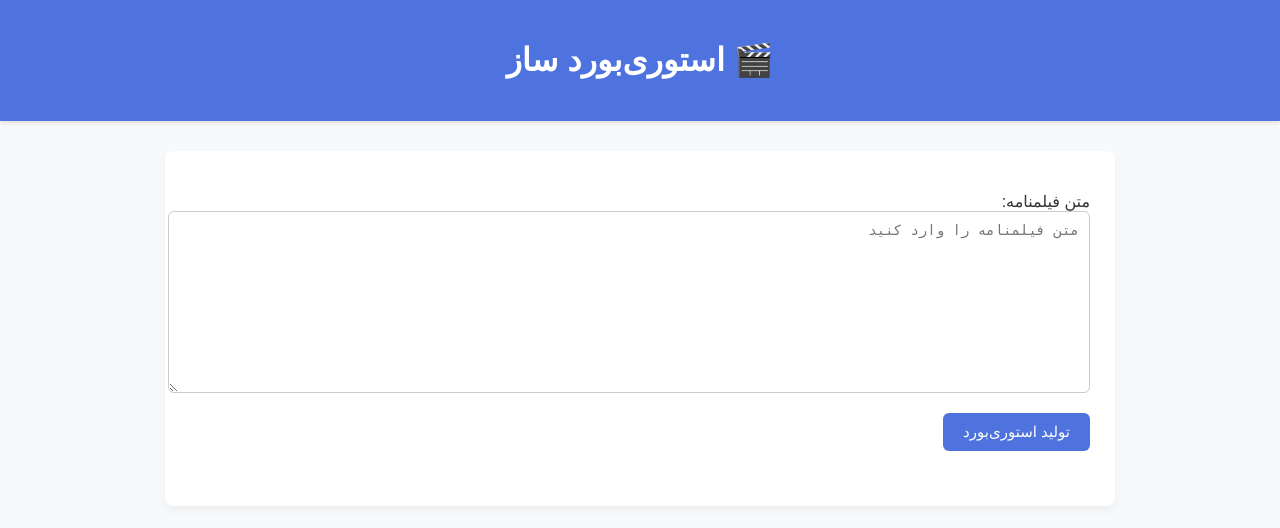
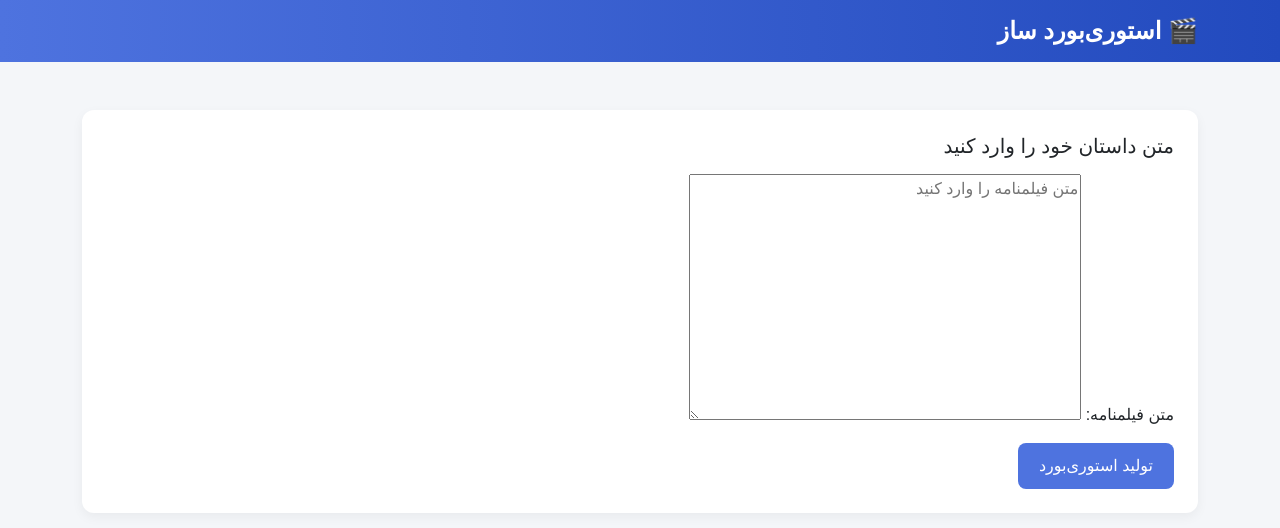
Before and after one commit to Fatemeh-Ghodrati/Storyboard-Generator, a Django app: page / in a window 1280 px wide. Shown: the top 528 px of the page. Run offline with Django 5.2, Linux system fonts and the light colour scheme.

Commit message:
bug fixed and front changed

```diff
--- a/storyboard/templates/storyboard/index.html
+++ b/storyboard/templates/storyboard/index.html
@@ -2,108 +2,86 @@
 <html lang="fa" dir="rtl">
 <head>
   <meta charset="UTF-8">
-  <title>استوری‌بورد ساز</title>
+  <title>استوری‌بورد ساز 🎬</title>
+  <link href="https://cdn.jsdelivr.net/npm/bootstrap@5.3.3/dist/css/bootstrap.rtl.min.css" rel="stylesheet">
   <style>
     body {
+      background: #f4f6f9;
       font-family: "Vazir", sans-serif;
-      background: #f8f9fa;
-      color: #333;
-      margin: 0;
-      padding: 0;
     }
-    header {
+    .navbar {
+      background: linear-gradient(90deg, #4e73df, #224abe);
+    }
+    .navbar-brand {
+      color: white !important;
+      font-weight: bold;
+      font-size: 1.5rem;
+    }
+    .card img {
+      border-radius: 8px;
+      box-shadow: 0 4px 10px rgba(0,0,0,0.15);
+    }
+    .card {
+      border: none;
+      border-radius: 12px;
+      box-shadow: 0 4px 12px rgba(0,0,0,0.05);
+      transition: transform 0.2s ease-in-out;
+    }
+    .card:hover {
+      transform: translateY(-5px);
+    }
+    .btn-custom {
       background: #4e73df;
       color: white;
-      padding: 20px;
-      text-align: center;
-      box-shadow: 0 2px 4px rgba(0,0,0,0.1);
+      border-radius: 8px;
+      padding: 10px 20px;
     }
-    main {
-      width: 90%;
-      max-width: 900px;
-      margin: 30px auto;
-      background: white;
-      padding: 25px;
-      border-radius: 8px;
-      box-shadow: 0 4px 8px rgba(0,0,0,0.05);
-    }
-    form {
-      margin-bottom: 30px;
-    }
-    textarea {
-      width: 100%;
-      min-height: 120px;
-      padding: 10px;
-      border: 1px solid #ccc;
-      border-radius: 6px;
-      font-size: 14px;
-      resize: vertical;
-    }
-    button {
-      background: #4e73df;
-      color: white;
-      border: none;
-      padding: 10px 20px;
-      font-size: 15px;
-      border-radius: 6px;
-      cursor: pointer;
-      transition: background 0.3s ease;
-    }
-    button:hover {
+    .btn-custom:hover {
       background: #2e59d9;
-    }
-    h2 {
-      margin-top: 40px;
-      border-bottom: 2px solid #eee;
-      padding-bottom: 10px;
-    }
-    .scene {
-      margin-bottom: 25px;
-      padding-bottom: 20px;
-      border-bottom: 1px dashed #ddd;
-    }
-    .scene h3 {
-      margin: 10px 0;
-      color: #4e73df;
-    }
-    .scene p {
-      margin: 6px 0;
-    }
-    .scene img {
-      max-width: 100%;
-      border-radius: 6px;
-      margin-top: 10px;
-      box-shadow: 0 2px 8px rgba(0,0,0,0.1);
     }
   </style>
 </head>
 <body>
-  <header>
-    <h1>🎬 استوری‌بورد ساز</h1>
-  </header>
-  <main>
+  <nav class="navbar navbar-expand-lg">
+    <div class="container">
+      <a class="navbar-brand" href="#">🎬 استوری‌بورد ساز</a>
+    </div>
+  </nav>
+
+  <div class="container mt-5">
+    <div class="card p-4 mb-4">
+      <h5 class="mb-3">متن داستان خود را وارد کنید</h5>
       <form method="post">
         {% csrf_token %}
+        <div class="mb-3">
           {{ form.as_p }}
-      <button type="submit">تولید استوری‌بورد</button>
+        </div>
+        <button type="submit" class="btn btn-custom">تولید استوری‌بورد</button>
       </form>
+    </div>
 
     {% if results %}
-      <h2>نتایج</h2>
+      <h2 class="mb-4">📌 نتایج</h2>
+      <div class="row g-4">
         {% for text, image_url, keywords, sentiment, score in results %}
-        <div class="scene">
-          <h3>صحنه:</h3>
+          <div class="col-md-6">
+            <div class="card p-3 h-100">
+              <h5 class="text-primary">صحنه:</h5>
               <p>{{ text }}</p>
               <p><strong>کلمات کلیدی:</strong> {{ keywords|join:", " }}</p>
               <p><strong>احساسات:</strong> {{ sentiment }} (امتیاز: {{ score }})</p>
               {% if image_url %}
-            <img src="{{ image_url }}" alt="Storyboard Image">
+                <img src="{{ image_url }}" class="img-fluid mt-2" alt="Storyboard Image">
               {% else %}
-            <p style="color:red;">⚠️ خطا در تولید تصویر</p>
+                <p class="text-danger">⚠️ خطا در تولید تصویر</p>
               {% endif %}
             </div>
+          </div>
         {% endfor %}
+      </div>
     {% endif %}
-  </main>
+  </div>
+
+  <script src="https://cdn.jsdelivr.net/npm/bootstrap@5.3.3/dist/js/bootstrap.bundle.min.js"></script>
 </body>
 </html>
```
Also changed, not shown: storyboard/utils.py (+20 -3 lines), 1 other file. Lines whose indentation alone changed are shown as unchanged.
